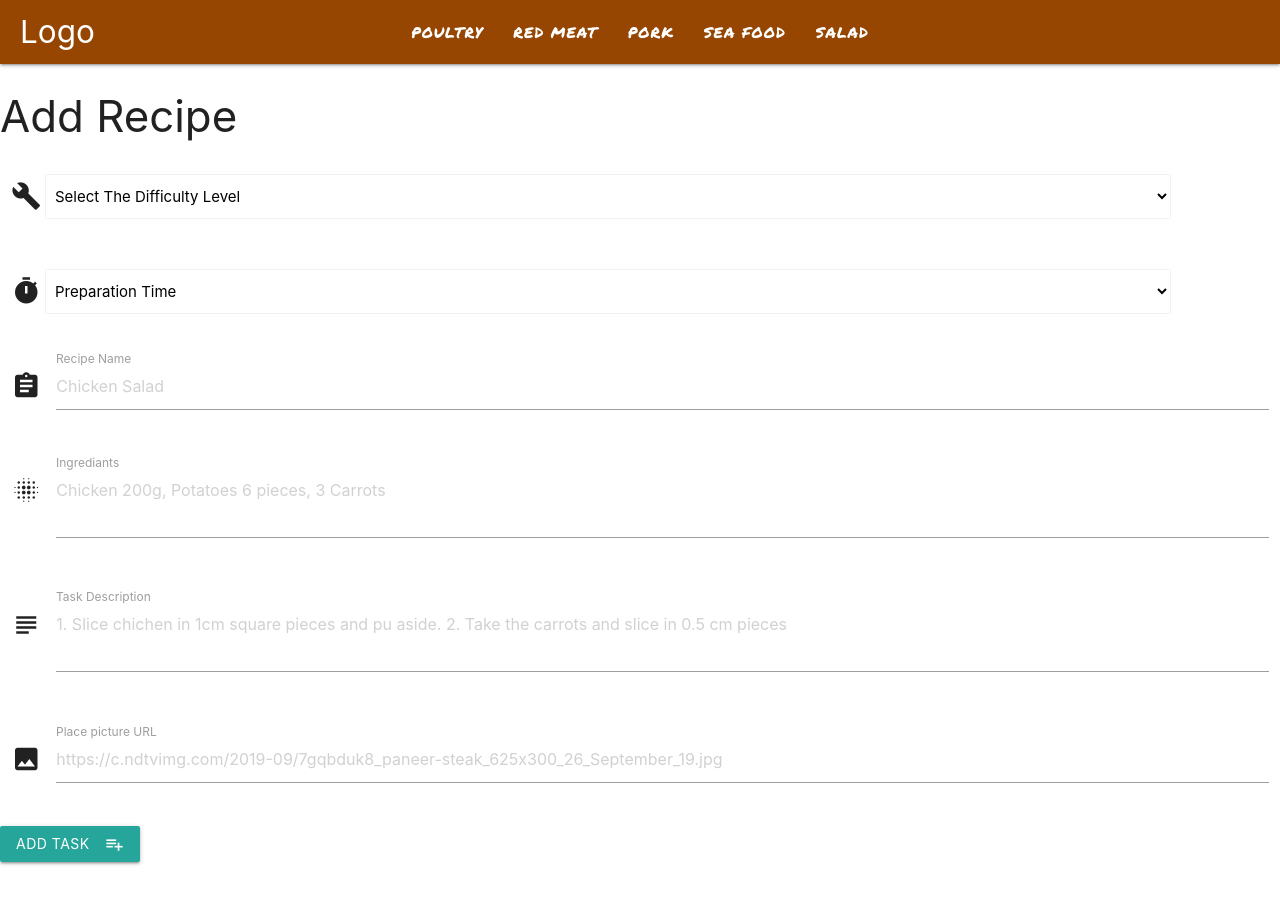
After one commit to rimantascode/MS3-cookbook, a Flask app: page /add_recipe in a window 1280 px wide. The commit adds this page. Run offline with Flask 2, Linux system fonts and the light colour scheme; data that the repository does not hold is empty; some libraries are stand-ins or nearby versions.

Commit message:
the form is ready in the page add_recpie.html

```diff
--- a/app.py
+++ b/app.py
@@ -28,11 +28,17 @@ def dish():
     return render_template("dish.html", recipe=mongo.db.recipe.find(), s=s, description=mongo.db.recipe.find(), image=mongo.db.recipe.find())
 
 
-def listOfingrediants():
-    list = mongo.db.recipe.find()
-    for n in list:
-        s = n["ingrediants"].split(",")
-    return s
+@app.route('/add_recipe')
+def add_recipe():
+    return render_template('add_recipe.html',
+                           categ=mongo.db.difficulty.find(), time=mongo.db.prep_time.find())
+
+
+@app.route('/insert_task', methods=['POST'])
+def insert_recipe():
+    tasks = mongo.db.recipe
+    tasks.insert_one(request.form.to_dict())
+    return redirect(url_for('get_tasks'))
 
 
 if __name__ == '__main__':
--- a/static/css/style.css
+++ b/static/css/style.css
@@ -233,6 +233,24 @@ li.order {
   margin: 10px;
 }
 
+/* ------------------------------------------------ add-recipe.html form----- */
+.txt-area {
+  height: 70px !important;
+}
+.txt-area:focus {
+  outline: none !important;
+  border-color: #008464 !important;
+  height: 100px !important;
+}
+select {
+  margin-left: 45px !important;
+  width: 88% !important;
+}
+
+.selects {
+  position: absolute;
+  left: 1.5rem;
+}
 @media only screen and (max-width: 600px) {
   .card.horizontal .card-image {
     max-width: 100% !important;
--- /dev/null
+++ b/templates/add_recipe.html
@@ -0,0 +1,93 @@
+{% extends 'base.html' %} {% block content %}
+<h3>Add Recipe</h3>
+<div class="row">
+  <form action="{{ url_for('insert_recipe') }}" method="POST" class="col s12">
+    <div class="row">
+      <div class="row">
+        <div class="input-field col s12">
+          <i class="material-icons prefix selects">build</i>
+          <select
+            id="difficulty_level"
+            name="difficulty_level"
+            class="browser-default"
+          >
+            <option value="" disabled selected
+              >Select The Difficulty Level</option
+            >
+            {%for cat in categ %}
+            <option value="{{cat.difficulty_level}}"
+              >{{cat.difficulty_level.capitalize()}}</option
+            >
+            {%endfor%}
+          </select>
+        </div>
+      </div>
+      <div class="row">
+        <div class="input-field col s12">
+          <i class="material-icons prefix selects">timer</i>
+          <select id="prep-time" name="prep-time" class="browser-default">
+            <option value="" disabled selected>Preparation Time </option>
+            {%for t in time %}
+            <option value="{{t.time}}">{{t.time}}</option>
+            {%endfor%}
+          </select>
+        </div>
+      </div>
+      <div class="input-field col s12">
+        <i class="material-icons prefix">assignment</i>
+        <input
+          id="recipe_name"
+          name="recipe_name"
+          type="text"
+          placeholder="Chicken Salad"
+        />
+        <label for="icon_prefix">Recipe Name</label>
+      </div>
+    </div>
+    <div class="row">
+      <div class="input-field col s12">
+        <i class="material-icons prefix">blur_on</i>
+        <textarea
+          name="ingrediants"
+          id="ingrediants"
+          class="materialize-textarea txt-area"
+          data-length="120"
+          placeholder="Chicken 200g, Potatoes 6 pieces, 3 Carrots"
+        ></textarea>
+        <label for="ingrediants">Ingrediants</label>
+      </div>
+    </div>
+    <div class="row">
+      <div class="input-field col s12">
+        <i class="material-icons prefix">subject</i>
+        <textarea
+          name="cooking_description"
+          id="cooking_description"
+          class="materialize-textarea txt-area"
+          placeholder="1. Slice chichen in 1cm square pieces and pu aside. 2. Take the carrots and slice in 0.5 cm pieces"
+        ></textarea>
+        <label for="icon_telephone">Task Description</label>
+      </div>
+    </div>
+    <div class="row">
+      <div class="input-field col s12">
+        <i class="material-icons prefix">photo</i>
+        <input
+          id="picture_url"
+          name="picture_url"
+          type="text"
+          placeholder="https://c.ndtvimg.com/2019-09/7gqbduk8_paneer-steak_625x300_26_September_19.jpg"
+        />
+        <label for="picture_url">Place picture URL</label>
+      </div>
+    </div>
+    <div class="row">
+      <button class="btn waves-effect waves-light" type="submit" name="action">
+        Add Task
+        <i class="material-icons right">playlist_add</i>
+      </button>
+    </div>
+  </form>
+</div>
+
+{% endblock %}
--- a/templates/base.html
+++ b/templates/base.html
@@ -67,6 +67,9 @@
       $(document).ready(function () {
         $(".sidenav").sidenav();
         $(".dropdown-trigger").dropdown();
+        $("select").formSelect();
+        $("select").formSelect("difficulty_level");
+        $("textarea#ingrediants").characterCounter();
       });
     </script>
     <script src="https://cdnjs.cloudflare.com/ajax/libs/materialize/1.0.0/js/materialize.min.js"></script>
--- a/templates/dish.html
+++ b/templates/dish.html
@@ -35,7 +35,6 @@
       </div>
     </div>
   </div>
-
   <!-- is desplayed the ingrediants required and method of cooking -->
   <div class="col s12 search-result-bar list-icon">
     <h5><i class="fas fa-th-list"></i> <span>Search results</span></h5>
```
Also changed, not shown: templates/index.html (+5 -4 lines).
